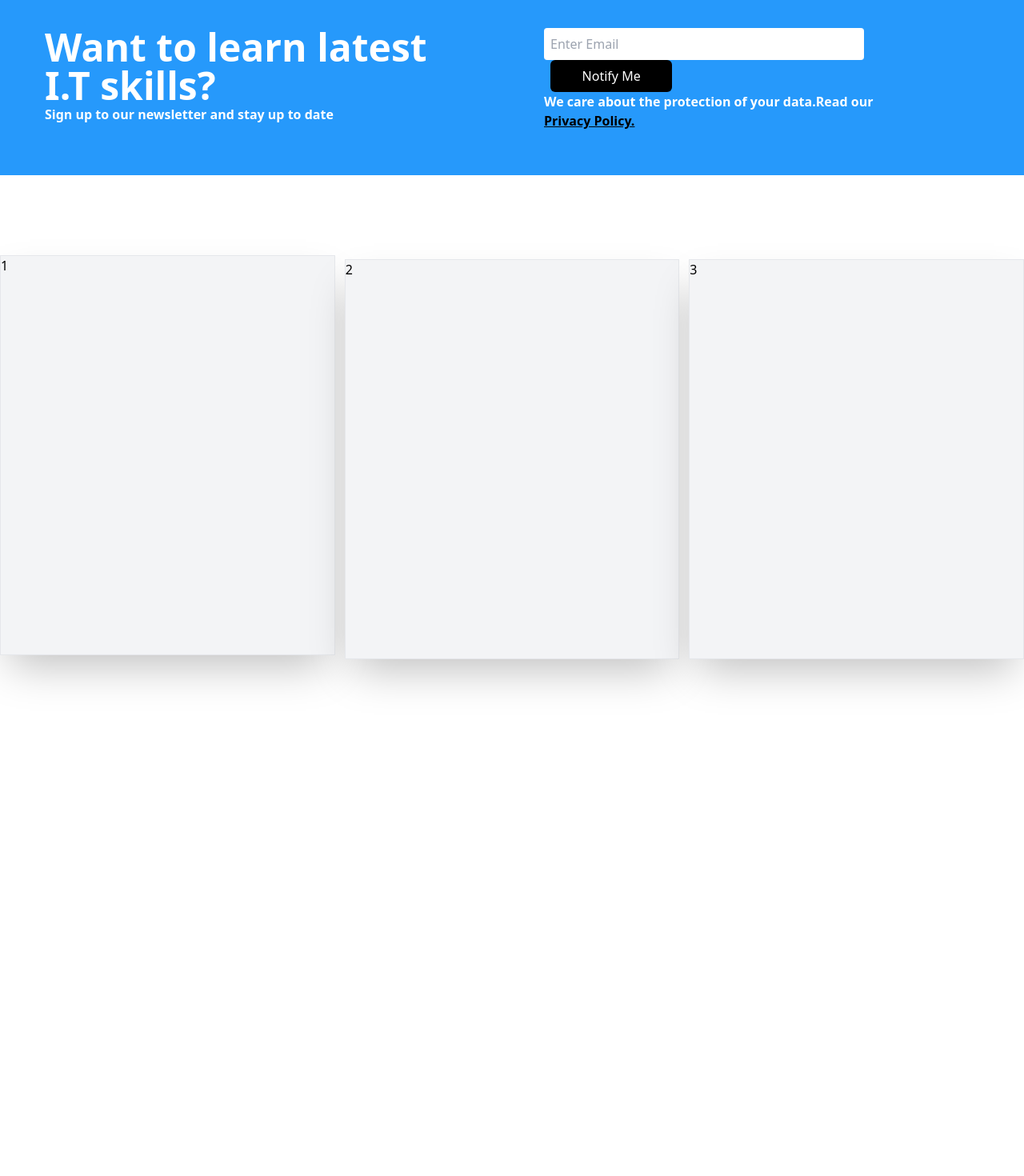
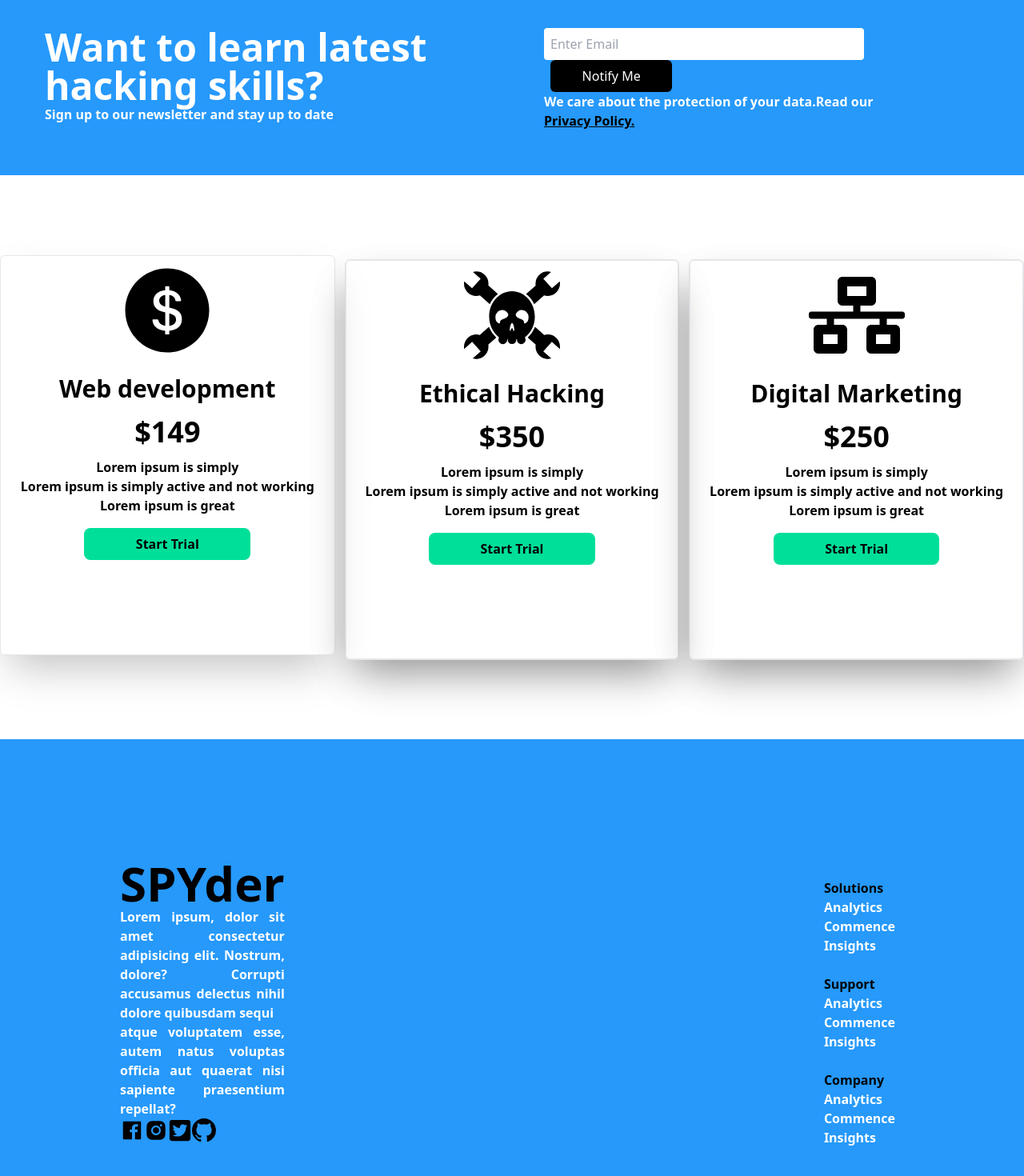
Before and after one commit to Shuklashashi0706/SPYder, a React (Create React App) app: page / in a window 1280 px wide. Shown: the part 860-2330 px from the top of the page at 80% size. Before the commit the page ends 1784 px from the top, so only its background shows below. Built offline with nearby package versions, Linux system fonts and the light colour scheme.

Commit message:
Third Commit

```diff
--- a/src/App.js
+++ b/src/App.js
@@ -4,6 +4,7 @@ import Banner from './components/Banner'
 import Experts from './components/Experts'
 import Newletter from './components/Newletter'
 import Plans from './components/Plans'
+import Footer from './components/Footer'
 function App() {
   return (
       <>
@@ -12,6 +13,7 @@ function App() {
       <Experts/>
       <Newletter/>
       <Plans/>
+      <Footer/>
       </>
   );
 }
--- /dev/null
+++ b/src/components/Footer.js
@@ -0,0 +1,51 @@
+import React from "react";
+import { IoLogoFacebook } from "react-icons/io";
+import { AiFillInstagram } from "react-icons/ai";
+import { FaTwitterSquare } from "react-icons/fa";
+import { BsGithub } from "react-icons/bs";
+function Footer() {
+  return (
+    <div className="bg-[#2699fb] p-[100px] ">
+      <div className="max-w-1240px mx-auto  p-[50px] flex">
+        <div>
+          <p className="font-bold text-6xl">SPYder</p>
+          <p className="text-white font-semibold text-justify ">
+            Lorem ipsum, dolor sit amet consectetur adipisicing elit. Nostrum,
+            dolore? Corrupti accusamus delectus nihil dolore quibusdam sequi{" "}
+            <br />
+            atque voluptatem esse, autem natus voluptas officia aut quaerat nisi
+            sapiente praesentium repellat?
+          </p>
+          <div className="flex text-3xl ">
+            <IoLogoFacebook className="hover:scale-105 hover:text-white" />
+            <AiFillInstagram className="hover:scale-105 hover:text-white" />
+            <FaTwitterSquare className="hover:scale-105 hover:text-white" />
+            <BsGithub className="hover:scale-105 hover:text-white" />
+          </div>
+        </div>
+        <div className="p-3  ml-[650px] ">
+          <div className=" inline-block text-left p-3">
+            <p className="font-bold text-black">Solutions</p>
+            <p className="font-semibold text-white">Analytics</p>
+            <p className="font-semibold text-white">Commence</p>
+            <p className="font-semibold text-white">Insights</p>
+          </div>
+          <div className=" inline-block p-3 text-left ">
+            <p className="font-bold text-black">Support</p>
+            <p className="font-semibold text-white">Analytics</p>
+            <p className="font-semibold text-white">Commence</p>
+            <p className="font-semibold text-white">Insights</p>
+          </div>
+          <div className=" inline-block p-3 text-left ">
+            <p className="font-bold text-black">Company</p>
+            <p className="font-semibold text-white">Analytics</p>
+            <p className="font-semibold text-white">Commence</p>
+            <p className="font-semibold text-white">Insights</p>
+          </div>
+        </div>
+      </div>
+    </div>
+  );
+}
+
+export default Footer;
--- a/src/components/Newletter.js
+++ b/src/components/Newletter.js
@@ -5,7 +5,7 @@ function Newletter() {
     <div className="bg-[#2699fb] p-4">
     <div className='max-w-[1600px] mx-auto md:grid grid-cols-2'>
         <div className='p-10  '>
-            <p className='font-bold text-white text-5xl'>Want to learn latest I.T skills?</p>
+            <p className='font-bold text-white text-5xl'>Want to learn latest hacking skills?</p>
             <p className='text-white font-semibold'>Sign up to our newsletter and stay up to date</p>
         </div>
         <div className=' p-10   '>
--- a/src/components/Plans.js
+++ b/src/components/Plans.js
@@ -1,15 +1,57 @@
-import React from 'react'
-
+import React from "react";
+import { AiFillDollarCircle } from "react-icons/ai";
+import {FaNetworkWired} from "react-icons/fa";
+import {SiHackaday} from "react-icons/si";
 function Plans() {
   return (
-    <div className='py-[10px] md:py-[100px]'>
-        <div className='max-w-[1600px] gap-3  mx-auto md:grid grid-cols-3'>
-            <div className='bg-gray-100 shadow-2xl border  h-[500px] hover:scale-105 duration-500'>1</div>
-            <div className='mt-[5px] bg-gray-100 shadow-2xl border h-[500px] hover:scale-105 duration-500'>2</div>
-            <div className='mt-[5px] bg-gray-100 shadow-2xl border  h-[500px] hover:scale-105 duration-500'>3</div>
+    <div className="py-[10px] md:py-[100px]">
+      <div className="max-w-[1600px] gap-3  mx-auto md:grid grid-cols-3">
+        <div className="hover:bg-gray-100 shadow-2xl border  h-[500px] hover:scale-105 duration-500 rounded-md  flex flex-col  text-center items-center">
+          <AiFillDollarCircle className="text-[120px] mt-2" />
+          <p className="font-bold text-3xl mt-5">Web development</p>
+          <p className="font-semibold text-4xl mt-4">$149</p>
+          <p className="font-semibold mt-3">Lorem ipsum is simply</p>
+          <p className="font-semibold">
+            Lorem ipsum is simply active and not working
+          </p>
+          <p className="font-semibold">Lorem ipsum is great</p>
+          <button className="bg-[#00df9a] text-black font-semibold hover:bg-black hover:text-[#00df9a] p-2 w-[50%] rounded-lg mt-4">
+            Start Trial
+          </button>
         </div>
+        <div className="mt-[5px] hover:bg-gray-100 shadow-2xl border h-[500px] hover:scale-105 duration-500 rounded-md">
+        <div className="hover:bg-gray-100 shadow-2xl border  h-[500px] hover:scale-105 duration-500 rounded-md  flex flex-col  text-center items-center">
+          <SiHackaday className="text-[120px] mt-2" />
+          <p className="font-bold text-3xl mt-5">Ethical Hacking</p>
+          <p className="font-semibold text-4xl mt-4">$350</p>
+          <p className="font-semibold mt-3">Lorem ipsum is simply</p>
+          <p className="font-semibold">
+            Lorem ipsum is simply active and not working
+          </p>
+          <p className="font-semibold">Lorem ipsum is great</p>
+          <button className="bg-[#00df9a] text-black font-semibold hover:bg-black hover:text-[#00df9a] p-2 w-[50%] rounded-lg mt-4">
+            Start Trial
+          </button>
+        </div>
+        </div>
+        <div className="mt-[5px] hover:bg-gray-100 shadow-2xl border  h-[500px] hover:scale-105 duration-500 rounded-md">
+        <div className="hover:bg-gray-100 shadow-2xl border  h-[500px] hover:scale-105 duration-500 rounded-md  flex flex-col  text-center items-center">
+          <FaNetworkWired className="text-[120px] mt-2" />
+          <p className="font-bold text-3xl mt-5">Digital Marketing</p>
+          <p className="font-semibold text-4xl mt-4">$250</p>
+          <p className="font-semibold mt-3">Lorem ipsum is simply</p>
+          <p className="font-semibold">
+            Lorem ipsum is simply active and not working
+          </p>
+          <p className="font-semibold">Lorem ipsum is great</p>
+          <button className="bg-[#00df9a] text-black font-semibold hover:bg-black hover:text-[#00df9a] p-2 w-[50%] rounded-lg mt-4">
+            Start Trial
+          </button>
+        </div>
+        </div>
+      </div>
     </div>
-  )
+  );
 }
 
-export default Plans
+export default Plans;
```
